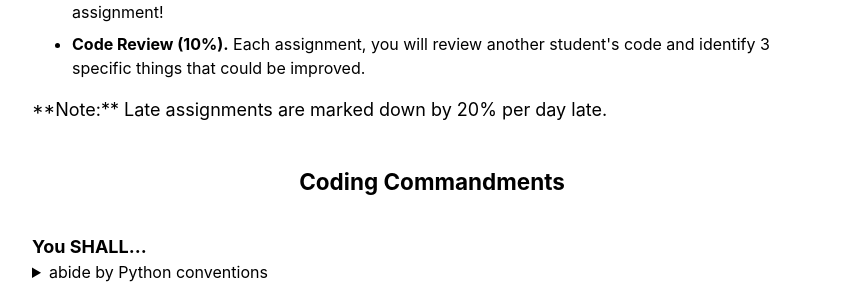
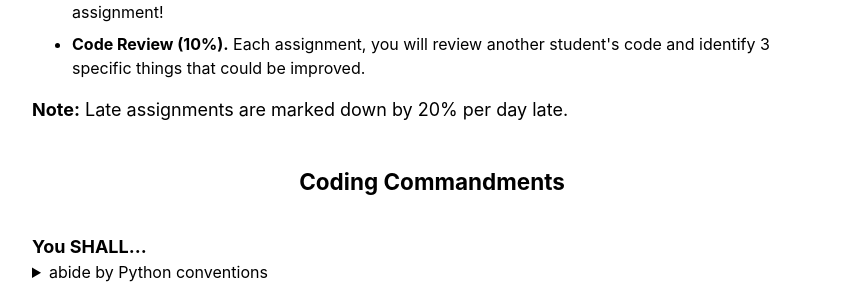
Before and after one commit to skycakjustin/eurisko-us.github.io, a Jekyll site: the page built from _pages/resources.md, in a window 1280 px wide and 900 px high, scrolled down 1476 px. Shown: the part 161-448 px from the top of the window, without its empty margins (208-1066 px from the left). Built offline with Jekyll 4.4.1, drawn with Linux system fonts in a browser that asks for light colours.

```diff
--- a/_pages/resources.md
+++ b/_pages/resources.md
@@ -70,7 +70,7 @@ author_profile: false
   <li><b>Code Review (10%).</b> Each assignment, you will review another student's code and identify 3 specific things that could be improved.</li>
 </ul></font>
 
-**Note:** Late assignments are marked down by 20% per day late.
+<b>Note:</b> Late assignments are marked down by 20% per day late.
 </div>
 
 ## [<center>Coding Commandments</center>](#coding-commandments)
```
